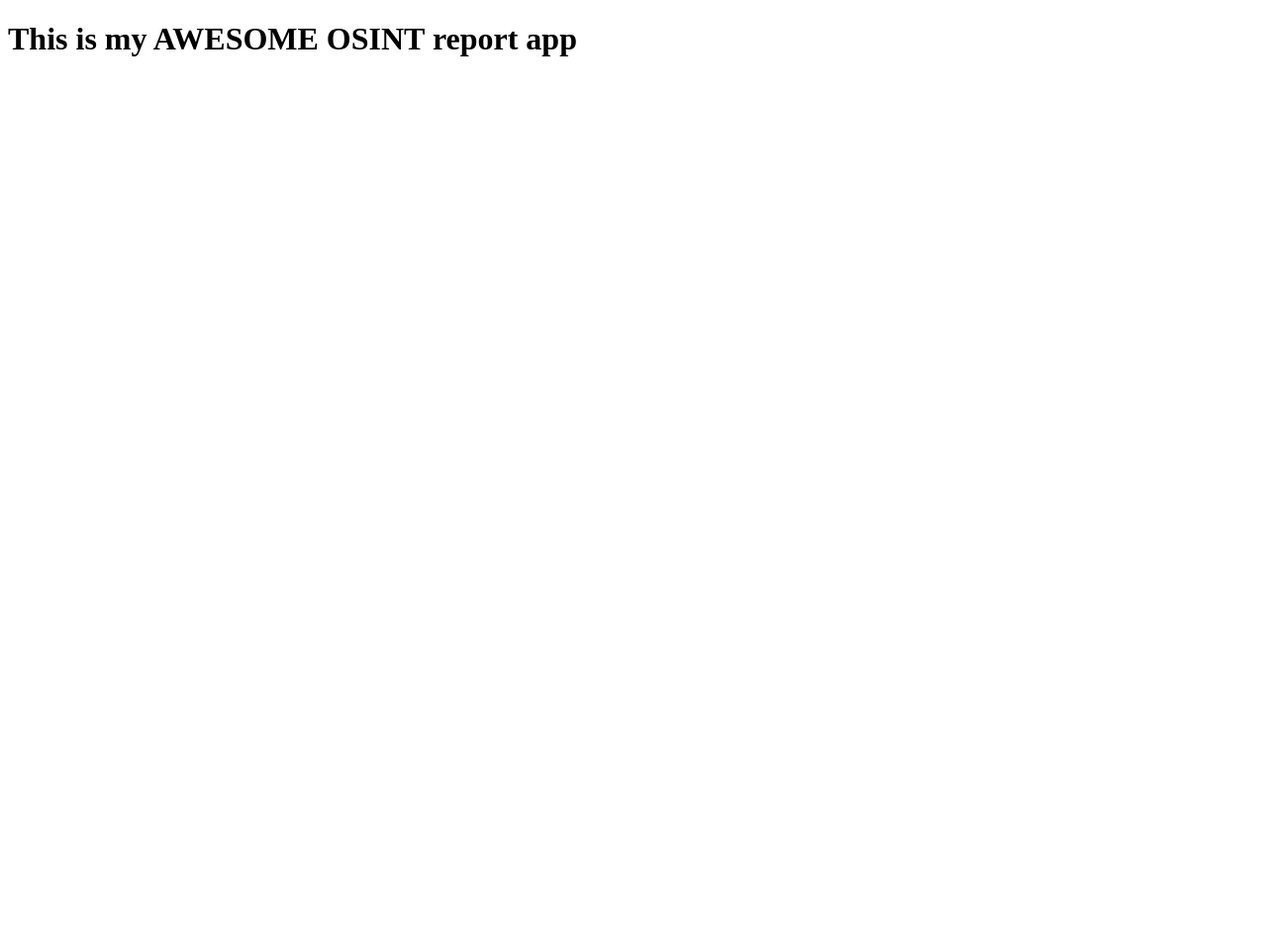
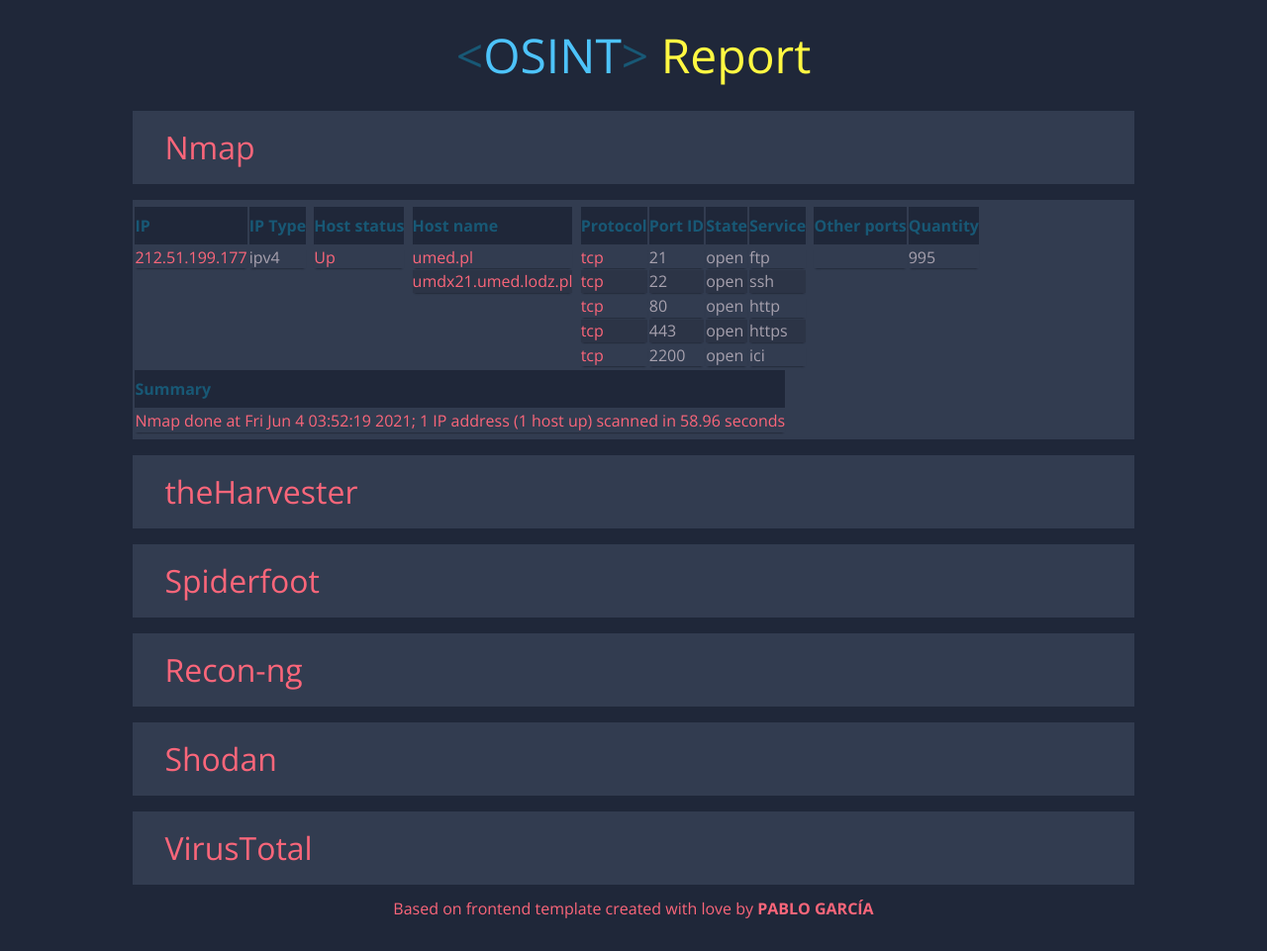
Before and after one commit to dr293326/OSINT-Automation-Tool, a plain HTML site: page src/web/index.html in a window 1280 px wide. Shown: the whole page at 99% size. Before the commit the page ends 800 px from the top, so only its background shows below. Drawn offline with nearby package versions, Linux system fonts and the light colour scheme.

Commit message:
Szaboln frontendu

```diff
--- a/src/template/style.css
+++ b/src/template/style.css
@@ -61,16 +61,16 @@ h2 a {
 .container {
 	  text-align: left;
 	  overflow: hidden;
-	  width: 80%;
-	  margin: 0 auto;
-  display: table;
-  padding: 0 0 8em 0;
+	  width: auto;
+	  margin: 0 0;
+      display: inline;
+      padding: 0 0 1em 0;
 }
 
 .container td, .container th {
-	  padding-bottom: 2%;
-	  padding-top: 2%;
-  padding-left:2%;
+
+      padding: 0% 0%;
+        width: auto;
 }
 
 /* Background-color of the odd rows */
@@ -114,3 +114,36 @@ h2 a {
 .container td:nth-child(4),
 .container th:nth-child(4) { display: none; }
 }
+
+.div-headline {
+    text-align: left;
+      overflow: hidden;
+      width: 80%;
+      margin: 0 auto;
+      display: block;
+      padding: 0 0 0 0;
+      margin-bottom: 1em;
+      background-color: #323C50;
+}
+
+.div-container {
+      text-align: left;
+      overflow: hidden;
+      width: 80%;
+      margin: 0 auto;
+      display: block;
+      padding: 5px 0 5px 0;
+      margin-bottom: 1em;
+      background-color: #323C50;
+}
+
+h3 {
+  font-size:2em;
+  font-weight: 400;
+  text-align: left;
+  display: block;
+  line-height:0px;
+  padding: 5px 0 5px 0;
+  padding-left: 1em;
+  color: #FB667A;
+}
--- a/src/web/index.html
+++ b/src/web/index.html
@@ -1,10 +1,172 @@
 <!DOCTYPE html>
-<html lang="en">
+<html lang="en" xmlns:cellpadding="http://www.w3.org/1999/xhtml">
 <head>
-    <meta charset="UTF-8">
-    <title>Title</title>
+  <meta charset="UTF-8">
+  <title>OSINT Report</title>
+  <link rel="stylesheet" href="./../template/style.css">
+
 </head>
 <body>
-<h1>This is my AWESOME OSINT report app</h1>
+<!-- partial:index.partial.html -->
+<h1><span class="blue">&lt;</span>OSINT<span class="blue">&gt;</span> <span class="yellow">Report</span></h1>
+
+<div id="nmap-headline" class="div-headline">
+	<h3>Nmap</h3>
+</div>
+<div id="nmap" class="div-container">
+
+	<table class="container">
+		<thead>
+			<tr>
+				<th><h1>IP</h1></th>
+				<th><h1>IP Type</h1></th>
+			</tr>
+		</thead>
+		<tbody>
+			<tr>
+				<td>212.51.199.177</td>
+				<td>ipv4</td>
+			</tr>
+		</tbody>
+	</table>
+
+	<table class="container">
+		<thead>
+			<tr>
+				<th><h1>Host status</h1></th>
+			</tr>
+		</thead>
+		<tbody>
+			<tr>
+
+				<td>Up</td>
+			</tr>
+		</tbody>
+	</table>
+
+	<table class="container">
+		<thead>
+			<tr>
+				<th><h1>Host name</h1></th>
+			</tr>
+		</thead>
+		<tbody>
+
+			<tr>
+				<td>umed.pl</td>
+			</tr>
+
+			<tr>
+				<td>umdx21.umed.lodz.pl</td>
+			</tr>
+
+		</tbody>
+	</table>
+
+	<table class="container">
+		<thead>
+			<tr>
+				<th><h1>Protocol</h1></th>
+				<th><h1>Port ID</h1></th>
+				<th><h1>State</h1></th>
+				<th><h1>Service</h1></th>
+			</tr>
+		</thead>
+		<tbody>
+
+			<tr>
+				<td>tcp</td>
+				<td>21</td>
+				<td>open</td>
+				<td>ftp</td>
+			</tr>
+
+			<tr>
+				<td>tcp</td>
+				<td>22</td>
+				<td>open</td>
+				<td>ssh</td>
+			</tr>
+
+			<tr>
+				<td>tcp</td>
+				<td>80</td>
+				<td>open</td>
+				<td>http</td>
+			</tr>
+
+			<tr>
+				<td>tcp</td>
+				<td>443</td>
+				<td>open</td>
+				<td>https</td>
+			</tr>
+
+			<tr>
+				<td>tcp</td>
+				<td>2200</td>
+				<td>open</td>
+				<td>ici</td>
+			</tr>
+
+		</tbody>
+	</table>
+
+	<table class="container">
+		<thead>
+			<tr>
+				<th><h1>Other ports</h1></th>
+				<th><h1>Quantity</h1></th>
+
+			</tr>
+		</thead>
+		<tbody>
+
+			<tr>
+				<td></td>
+				<td>995</td>
+
+			</tr>
+
+		</tbody>
+	</table>
+
+	<table class="container">
+		<thead>
+			<tr>
+				<th><h1>Summary</h1></th>
+			</tr>
+		</thead>
+		<tbody>
+			<tr>
+				<td>Nmap done at Fri Jun  4 03:52:19 2021; 1 IP address (1 host up) scanned in 58.96 seconds</td>
+			</tr>
+		</tbody>
+	</table>
+</div>
+
+<div id="the-harvester-headline" class="div-headline">
+	<h3>theHarvester</h3>
+</div>
+
+<div id="spiderfoot-headline" class="div-headline">
+	<h3>Spiderfoot</h3>
+</div>
+
+<div id="recon-ng-headline" class="div-headline">
+	<h3>Recon-ng</h3>
+</div>
+
+<div id="shodan-headline" class="div-headline">
+	<h3>Shodan</h3>
+</div>
+
+<div id="virus-total-headline" class="div-headline">
+	<h3>VirusTotal</h3>
+</div>
+<!-- partial -->
+  <script  src="./script.js"></script>
+
+<h2>Based on frontend template created with love by <a href="https://github.com/pablorgarcia" target="_blank">Pablo García</a></h2>
 </body>
 </html>
```
Also changed, not shown: src/template/index.html (+118 -44 lines), 2 other files.
